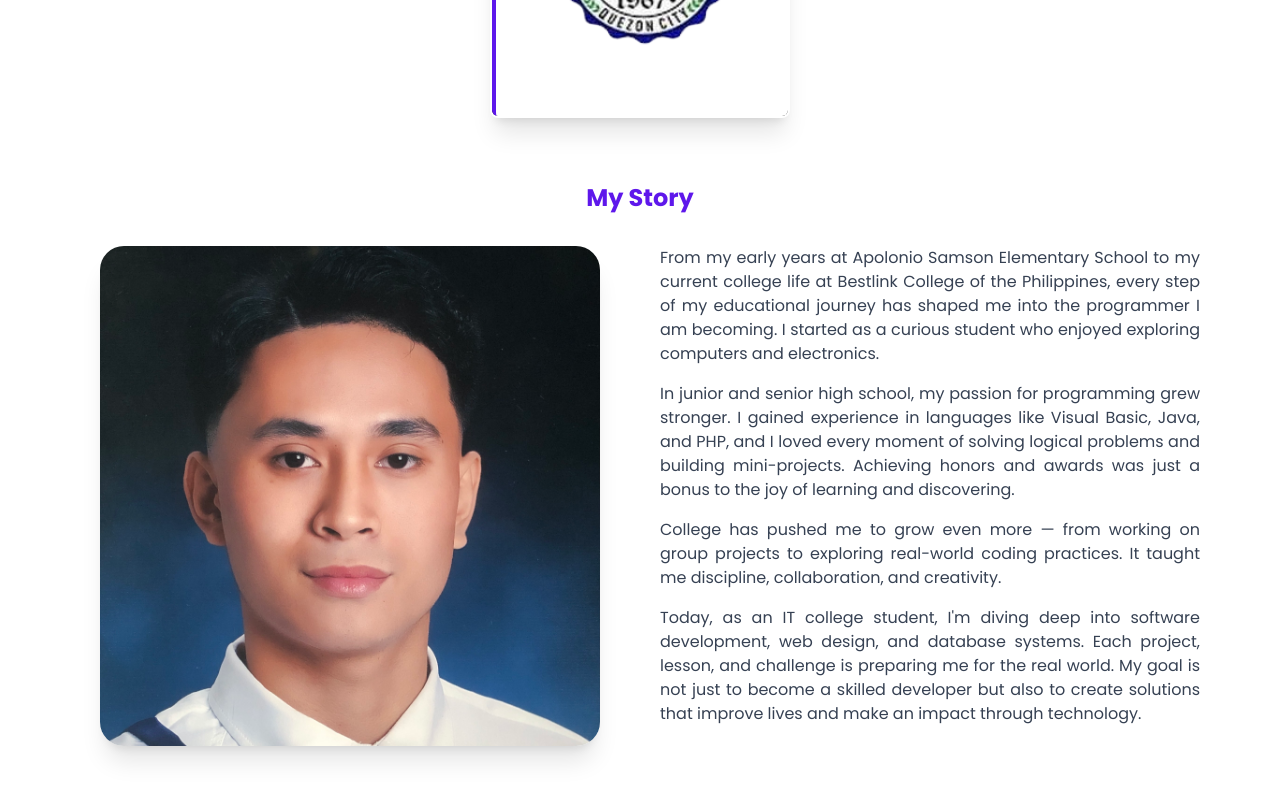
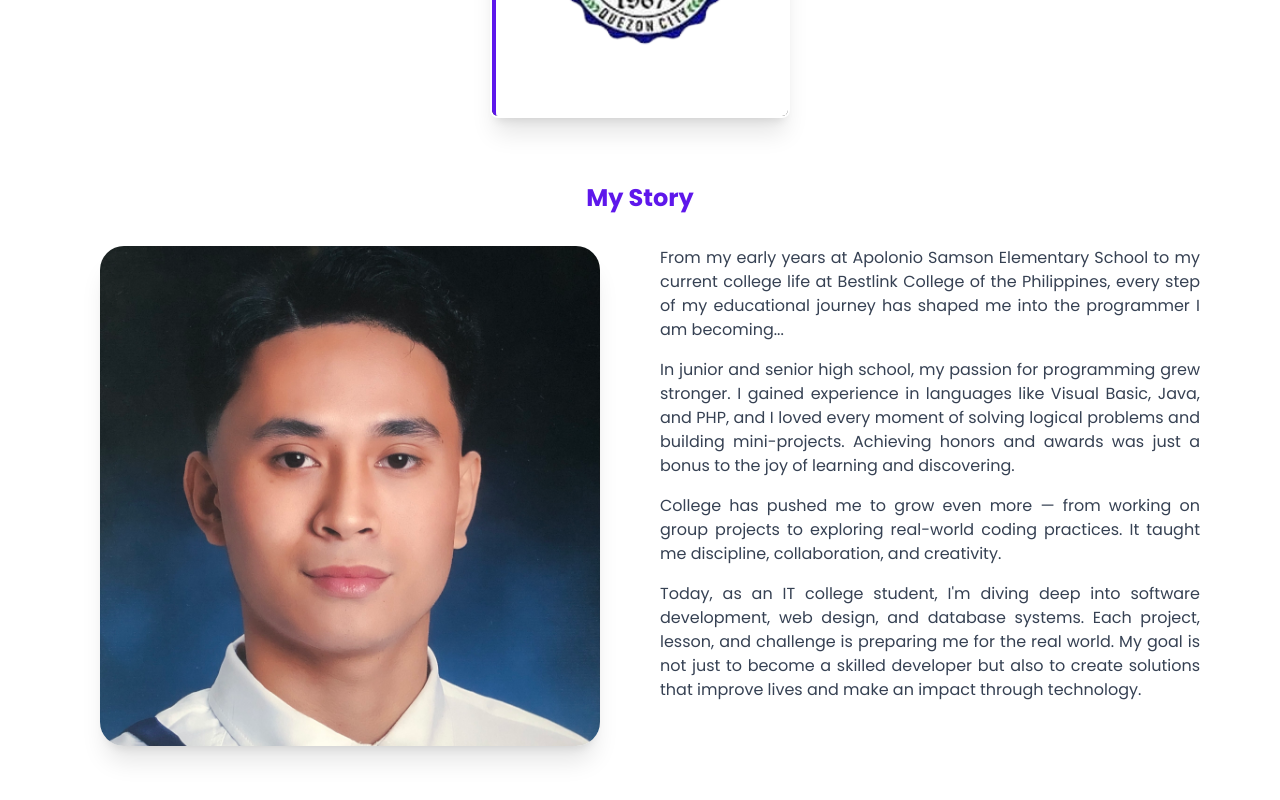
Before and after one commit to Flamiano/portfolio2025, a Next.js app: page /pages/education in a window 1280 px wide. Shown: the part 686-1486 px from the top of the page. Built offline with nearby package versions, Linux system fonts and the light colour scheme.

Commit message:
education

```diff
--- a/src/app/pages/education/page.tsx
+++ b/src/app/pages/education/page.tsx
@@ -50,7 +50,6 @@ export default function EducationSection() {
   const storyRef = useRef(null);
   const isInView = useInView(storyRef, { amount: 0.3, once: false });
 
-  // Refs for each card
   const cardRefs = useRef<(HTMLDivElement | null)[]>([]);
   const [inViewStates, setInViewStates] = useState(
     Array(educationData.length).fill(false)
@@ -119,7 +118,9 @@ export default function EducationSection() {
             <div
               key={index}
               className="flex justify-center w-full md:w-auto"
-              ref={(el) => (cardRefs.current[index] = el)}
+              ref={(el) => {
+                cardRefs.current[index] = el;
+              }}
             >
               <motion.div
                 initial={{ opacity: 0, y: 60 }}
@@ -237,10 +238,8 @@ export default function EducationSection() {
                 From my early years at Apolonio Samson Elementary School to my
                 current college life at Bestlink College of the Philippines,
                 every step of my educational journey has shaped me into the
-                programmer I am becoming. I started as a curious student who
-                enjoyed exploring computers and electronics.
+                programmer I am becoming...
               </p>
-
               <p className="mb-4">
                 In junior and senior high school, my passion for programming
                 grew stronger. I gained experience in languages like Visual
@@ -249,13 +248,11 @@ export default function EducationSection() {
                 and awards was just a bonus to the joy of learning and
                 discovering.
               </p>
-
               <p className="mb-4">
                 College has pushed me to grow even more — from working on group
                 projects to exploring real-world coding practices. It taught me
                 discipline, collaboration, and creativity.
               </p>
-
               <p>
                 Today, as an IT college student, I&apos;m diving deep into
                 software development, web design, and database systems. Each
```
